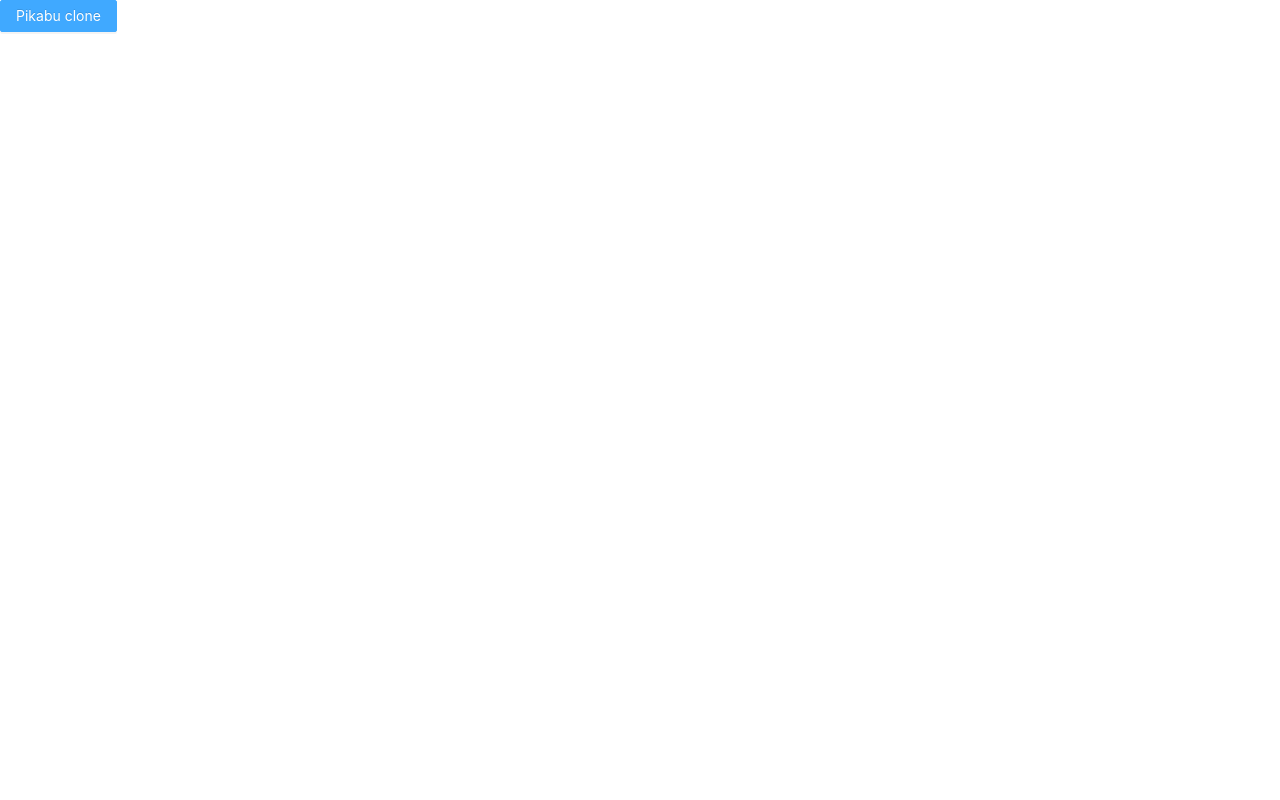
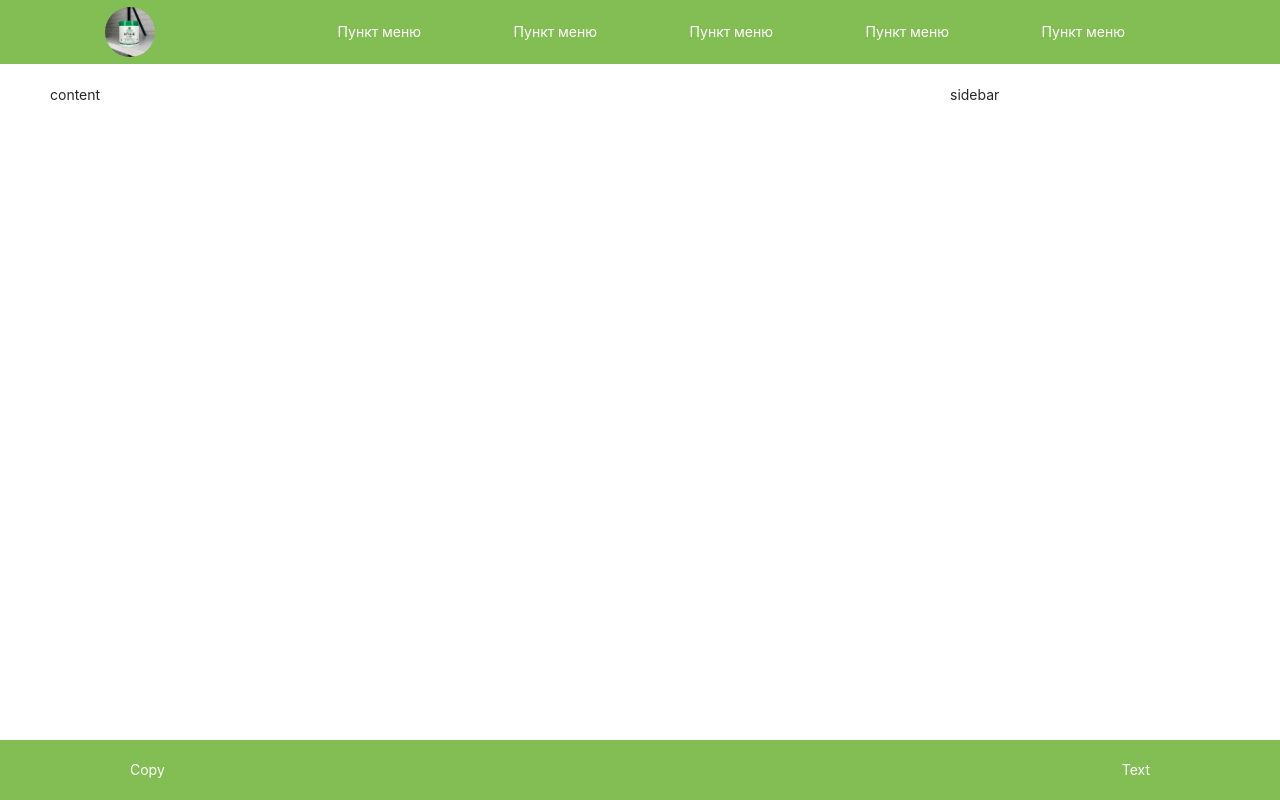
Before and after one commit to gulyaev/socialnetwork, a React (Create React App) app in the folder client/: page / in a window 1280 px wide. Built offline with nearby package versions, Linux system fonts and the light colour scheme.

Commit message:
Header, footer done

```diff
--- a/client/src/App.jsx
+++ b/client/src/App.jsx
@@ -1,11 +1,39 @@
 import React from 'react'
-import './App.css'
+import './css/App.css'
 import { Button } from 'antd';
 
 const App = () => {
   return (
-    <div className="App">
-      <Button type="primary">Pikabu clone</Button>
+    <div className="wrapper">
+      <div className="header">
+        <div className="header__body">
+          <a href="#" className="header__logo">
+            <img src={require('./img/logo.jpeg')} alt="logo" />
+          </a>
+          <nav className="header__menu">
+            <ul className="header__list">
+              <li><a href="" className="header__link">Пункт меню</a></li>
+              <li><a href="" className="header__link">Пункт меню</a></li>
+              <li><a href="" className="header__link">Пункт меню</a></li>
+              <li><a href="" className="header__link">Пункт меню</a></li>
+              <li><a href="" className="header__link">Пункт меню</a></li>
+            </ul>
+          </nav>
+          <div className="header__burger"><span></span></div>
+        </div>
+      </div>
+      <div className="main">
+        <section className="content">
+          content
+        </section>
+        <aside className="sidebar">
+          sidebar
+        </aside>
+      </div>
+      <div className="footer">
+        <div className="footer__copy">Copy</div>
+        <div className="footer__text">Text</div>
+      </div>
     </div>
   );
 }
--- /dev/null
+++ b/client/src/App.scss
@@ -0,0 +1,113 @@
+@import './nullstyle.scss';
+
+.wrapper {
+    display: grid;
+    min-height: 100vh;
+    grid-template: minmax(64px, auto) 1fr minmax(60px, auto) / 1fr;
+    grid-template-areas:
+        "header"
+        "main"
+        "footer"
+    ;
+
+    .header {
+        grid-area: header;
+        position: fixed;
+        top: 0;
+        left: 0;
+        width: 100%;
+        z-index: 50;
+
+        &::before {
+            content: '';
+            position: absolute;
+            top: 0;
+            left: 0;
+            width: 100%;
+            height: 100%;
+        }
+
+        &__body {
+            position: relative;
+            left: 0;
+            top: 0;
+            width: 100%;
+            height: 64px;
+            display: grid;
+            grid-template: 1fr / 1fr minmax(auto, 140px) minmax(auto, 880px) minmax(auto, 50px) 1fr;
+            align-items: center;
+            background-color: rgb(131, 190, 84);
+            padding: 0px 10px;
+            z-index: 2;
+        }
+
+        &__logo {
+            grid-column: 2/3;
+            width: 50px;
+            height: 50px;
+            overflow: hidden;
+            border-radius: 50%;
+        }
+
+        &__logo img {
+            max-width: 100%;
+            display: block;
+        }
+
+        &__menu {
+            grid-column: 3/4;
+        }
+
+        &__list {
+            display: grid;
+            grid-auto-flow: column;
+            justify-items: end;
+            margin-bottom: 0;
+        }
+
+        &__link {
+            color: #fff;
+        }
+
+        &__burger {
+            grid-column: 4/5;
+        }
+    }
+
+    .main {
+        grid-area: main;
+        display: grid;
+        grid-template: 1fr / 1fr minmax(auto, 920px) minmax(auto, 300px) 1fr;
+        padding: 20px 15px;
+
+        .content {
+            grid-column: 2/3;
+            padding: 0 0 0 20px;
+        }
+
+        .sidebar {
+            grid-column: 3/4;
+
+
+        }
+    }
+
+    .footer {
+        grid-area: footer;
+        display: grid;
+        grid-template: 1fr / 1fr minmax(auto, 140px) minmax(auto, 880px) 1fr;
+        align-items: center;
+        background-color: rgb(131, 190, 84);
+        padding: 10px 10px;
+        color: #fff;
+
+        &__copy {
+            grid-column: 2/3;
+        }
+
+        &__text {
+            grid-column: 3/4;
+            text-align: end;
+        }
+    }
+}
--- /dev/null
+++ b/client/src/_nullstyle.scss
@@ -0,0 +1,89 @@
+/*Обнуление*/
+* {
+    padding: 0;
+    margin: 0;
+    border: 0;
+}
+
+*,
+*:before,
+*:after {
+    -moz-box-sizing: border-box;
+    -webkit-box-sizing: border-box;
+    box-sizing: border-box;
+}
+
+:focus,
+:active {
+    outline: none;
+}
+
+a:focus,
+a:active {
+    outline: none;
+}
+
+nav,
+footer,
+header,
+aside {
+    display: block;
+}
+
+html,
+body {
+    height: 100%;
+    width: 100%;
+    font-size: 100%;
+    line-height: 1;
+    font-size: 14px;
+    -ms-text-size-adjust: 100%;
+    -moz-text-size-adjust: 100%;
+    -webkit-text-size-adjust: 100%;
+}
+
+input,
+button,
+textarea {
+    font-family: inherit;
+}
+
+input::-ms-clear {
+    display: none;
+}
+
+button {
+    cursor: pointer;
+}
+
+button::-moz-focus-inner {
+    padding: 0;
+    border: 0;
+}
+
+a,
+a:visited {
+    text-decoration: none;
+}
+
+a:hover {
+    text-decoration: none;
+}
+
+ul li {
+    list-style: none;
+}
+
+img {
+    vertical-align: top;
+}
+
+h1,
+h2,
+h3,
+h4,
+h5,
+h6 {
+    font-size: inherit;
+    font-weight: inherit;
+}
--- /dev/null
+++ b/client/src/css/App.css
@@ -0,0 +1,232 @@
+@charset "UTF-8";
+/*Обнуление*/
+* {
+  padding: 0;
+  margin: 0;
+  border: 0;
+}
+
+*,
+*:before,
+*:after {
+  -webkit-box-sizing: border-box;
+  box-sizing: border-box;
+}
+
+:focus,
+:active {
+  outline: none;
+}
+
+a:focus,
+a:active {
+  outline: none;
+}
+
+nav,
+footer,
+header,
+aside {
+  display: block;
+}
+
+html,
+body {
+  height: 100%;
+  width: 100%;
+  font-size: 100%;
+  line-height: 1;
+  font-size: 14px;
+  -ms-text-size-adjust: 100%;
+  -moz-text-size-adjust: 100%;
+  -webkit-text-size-adjust: 100%;
+}
+
+input,
+button,
+textarea {
+  font-family: inherit;
+}
+
+input::-ms-clear {
+  display: none;
+}
+
+button {
+  cursor: pointer;
+}
+
+button::-moz-focus-inner {
+  padding: 0;
+  border: 0;
+}
+
+a,
+a:visited {
+  text-decoration: none;
+}
+
+a:hover {
+  text-decoration: none;
+}
+
+ul li {
+  list-style: none;
+}
+
+img {
+  vertical-align: top;
+}
+
+h1,
+h2,
+h3,
+h4,
+h5,
+h6 {
+  font-size: inherit;
+  font-weight: inherit;
+}
+
+.wrapper {
+  display: -ms-grid;
+  display: grid;
+  min-height: 100vh;
+  -ms-grid-rows: minmax(64px, auto) 1fr minmax(60px, auto);
+  -ms-grid-columns: 1fr;
+      grid-template: minmax(64px, auto) 1fr minmax(60px, auto)/1fr;
+      grid-template-areas: "header" "main" "footer";
+}
+
+.wrapper .header {
+  -ms-grid-row: 1;
+  -ms-grid-column: 1;
+  grid-area: header;
+  position: fixed;
+  top: 0;
+  left: 0;
+  width: 100%;
+  z-index: 50;
+}
+
+.wrapper .header::before {
+  content: '';
+  position: absolute;
+  top: 0;
+  left: 0;
+  width: 100%;
+  height: 100%;
+}
+
+.wrapper .header__body {
+  position: relative;
+  left: 0;
+  top: 0;
+  width: 100%;
+  height: 64px;
+  display: -ms-grid;
+  display: grid;
+  -ms-grid-rows: 1fr;
+  -ms-grid-columns: 1fr minmax(auto, 140px) minmax(auto, 880px) minmax(auto, 50px) 1fr;
+      grid-template: 1fr/1fr minmax(auto, 140px) minmax(auto, 880px) minmax(auto, 50px) 1fr;
+  -webkit-box-align: center;
+      -ms-flex-align: center;
+          align-items: center;
+  background-color: #83be54;
+  padding: 0px 10px;
+  z-index: 2;
+}
+
+.wrapper .header__logo {
+  -ms-grid-column: 2;
+  -ms-grid-column-span: 1;
+  grid-column: 2/3;
+  width: 50px;
+  height: 50px;
+  overflow: hidden;
+  border-radius: 50%;
+}
+
+.wrapper .header__logo img {
+  max-width: 100%;
+  display: block;
+}
+
+.wrapper .header__menu {
+  -ms-grid-column: 3;
+  -ms-grid-column-span: 1;
+  grid-column: 3/4;
+}
+
+.wrapper .header__list {
+  display: -ms-grid;
+  display: grid;
+  grid-auto-flow: column;
+  justify-items: end;
+  margin-bottom: 0;
+}
+
+.wrapper .header__link {
+  color: #fff;
+}
+
+.wrapper .header__burger {
+  -ms-grid-column: 4;
+  -ms-grid-column-span: 1;
+  grid-column: 4/5;
+}
+
+.wrapper .main {
+  -ms-grid-row: 2;
+  -ms-grid-column: 1;
+  grid-area: main;
+  display: -ms-grid;
+  display: grid;
+  -ms-grid-rows: 1fr;
+  -ms-grid-columns: 1fr minmax(auto, 920px) minmax(auto, 300px) 1fr;
+      grid-template: 1fr/1fr minmax(auto, 920px) minmax(auto, 300px) 1fr;
+  padding: 20px 15px;
+}
+
+.wrapper .main .content {
+  -ms-grid-column: 2;
+  -ms-grid-column-span: 1;
+  grid-column: 2/3;
+  padding: 0 0 0 20px;
+}
+
+.wrapper .main .sidebar {
+  -ms-grid-column: 3;
+  -ms-grid-column-span: 1;
+  grid-column: 3/4;
+}
+
+.wrapper .footer {
+  -ms-grid-row: 3;
+  -ms-grid-column: 1;
+  grid-area: footer;
+  display: -ms-grid;
+  display: grid;
+  -ms-grid-rows: 1fr;
+  -ms-grid-columns: 1fr minmax(auto, 140px) minmax(auto, 880px) 1fr;
+      grid-template: 1fr/1fr minmax(auto, 140px) minmax(auto, 880px) 1fr;
+  -webkit-box-align: center;
+      -ms-flex-align: center;
+          align-items: center;
+  background-color: #83be54;
+  padding: 10px 10px;
+  color: #fff;
+}
+
+.wrapper .footer__copy {
+  -ms-grid-column: 2;
+  -ms-grid-column-span: 1;
+  grid-column: 2/3;
+}
+
+.wrapper .footer__text {
+  -ms-grid-column: 3;
+  -ms-grid-column-span: 1;
+  grid-column: 3/4;
+  text-align: end;
+}
```
Also changed, not shown: client/src/img/logo.jpeg (added).
